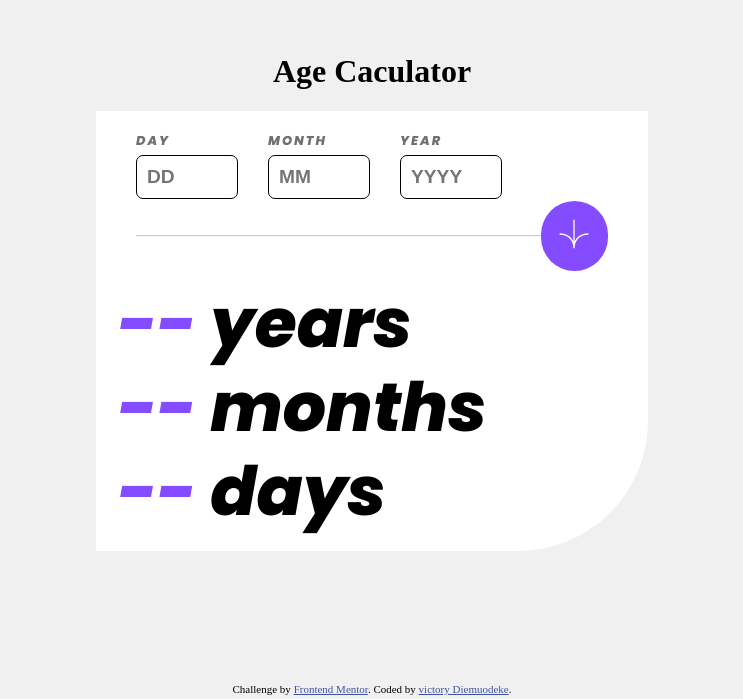
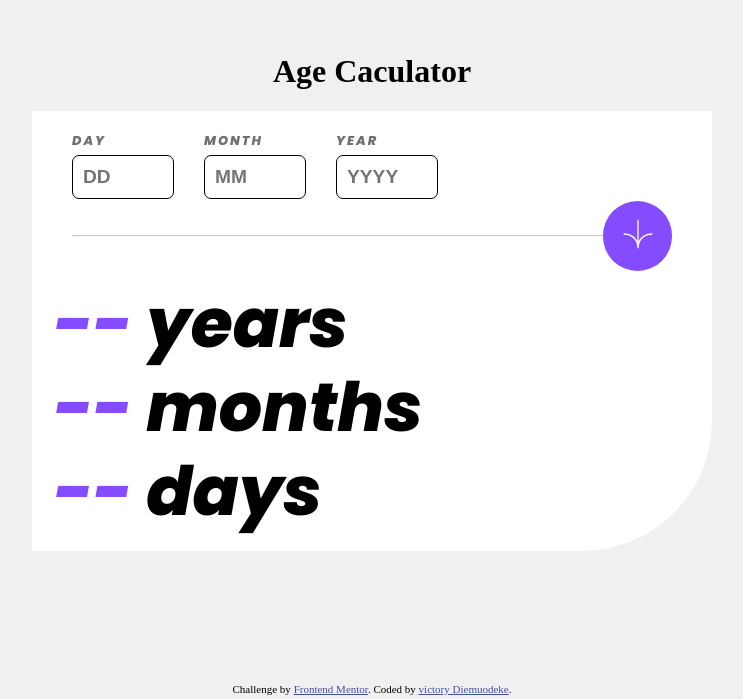
Before and after one commit to Victoryruro/age-calculator-app-main, a plain HTML site: page index.html in a window 1280 px wide. Shown: the part 101-800 px from the top of the page, without its empty margins (268-1011 px from the left). Drawn offline with Linux system fonts and the light colour scheme; a web font is replaced by a local one.

Commit message:
changes to max-width

```diff
--- a/style.css
+++ b/style.css
@@ -27,7 +27,7 @@ main{
 section{
     width: 80%;
     min-width: 300px;
-    max-width: 472px;
+    max-width: 600px;
     height: 400px;
     padding: 20px 40px;
     background-color: hsl(0, 0%, 100%);
```
